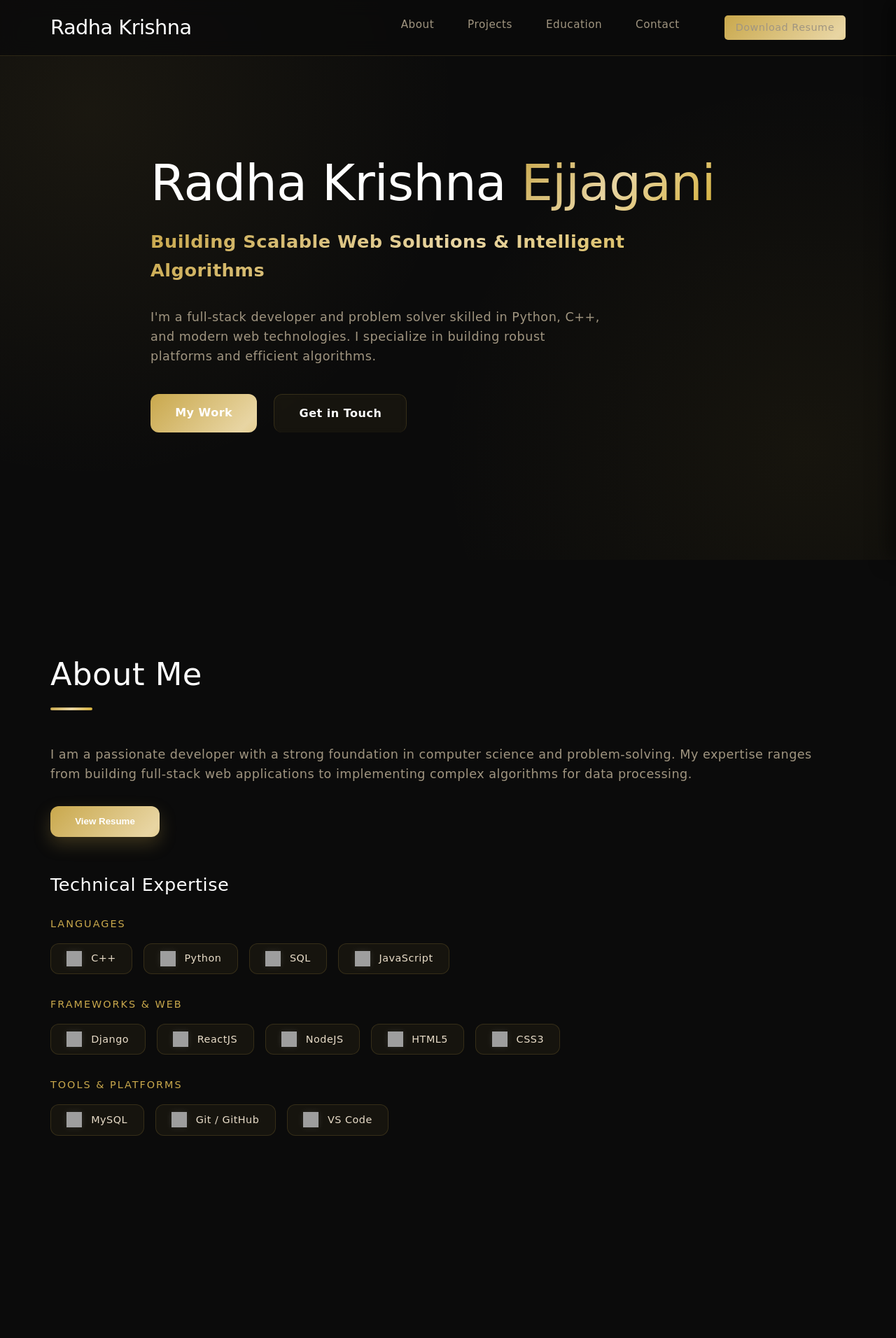
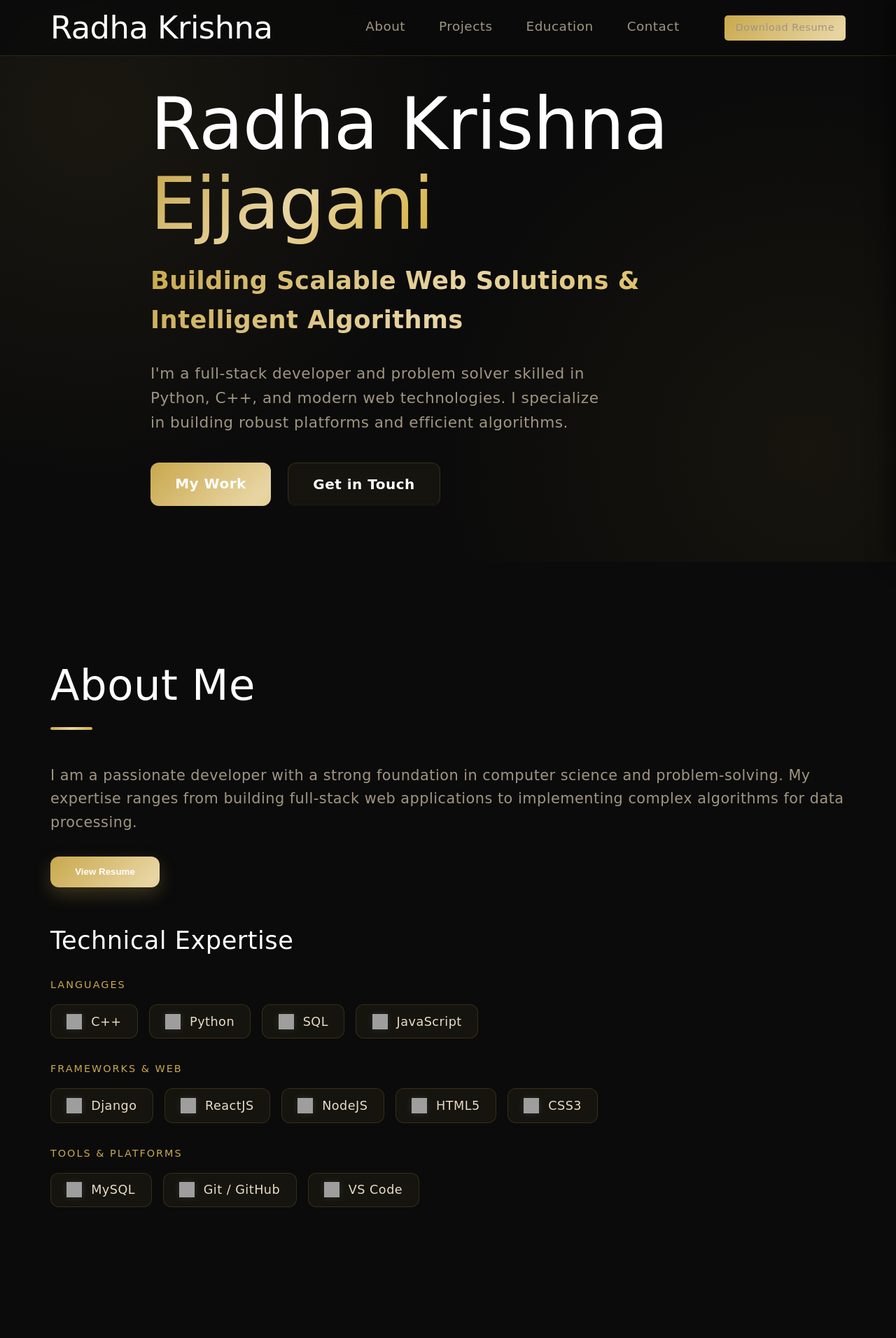
Before and after one commit to radhakrishna52/Portfolio, a Django app: page / in a window 1280 px wide. Shown: the top 1912 px of the page at 70% size. Run offline with Django 5.2, Linux system fonts and the light colour scheme; some web fonts are replaced; grey boxes are pictures that could not be loaded.

Commit message:
Increase all text sizes for Ephesis font readability

```diff
--- a/static/css/styles.css
+++ b/static/css/styles.css
@@ -29,6 +29,7 @@ body {
     line-height: 1.6;
     overflow-x: hidden;
     letter-spacing: 0.5px;
+    font-size: 1.25rem;
 }
 
 a,
@@ -80,7 +81,7 @@ h4,
 }
 
 .logo {
-    font-size: 1.8rem;
+    font-size: 2.8rem;
     color: white;
     text-decoration: none;
     letter-spacing: -0.5px;
@@ -103,7 +104,7 @@ h4,
     text-decoration: none;
     color: var(--text-muted);
     font-weight: 500;
-    font-size: 0.95rem;
+    font-size: 1.15rem;
     transition: var(--transition);
 }
 
@@ -131,7 +132,7 @@ h4,
 }
 
 .hero-title {
-    font-size: clamp(3rem, 10vw, 4.5rem);
+    font-size: clamp(4rem, 12vw, 6.5rem);
     line-height: 1.1;
     margin-bottom: 1.5rem;
     color: white;
@@ -139,7 +140,7 @@ h4,
 }
 
 .hero-subtitle-dev {
-    font-size: clamp(1.1rem, 3vw, 1.6rem);
+    font-size: clamp(1.5rem, 4vw, 2.2rem);
     background: var(--accent-gradient);
     -webkit-background-clip: text;
     background-clip: text;
@@ -156,7 +157,7 @@ h4,
 }
 
 .hero-subtitle {
-    font-size: 1.1rem;
+    font-size: 1.35rem;
     color: var(--text-muted);
     margin-bottom: 2.5rem;
     max-width: 650px;
@@ -210,7 +211,7 @@ h4,
 }
 
 .section-heading {
-    font-size: 2.8rem;
+    font-size: 3.8rem;
     margin-bottom: 4rem;
     color: white;
     position: relative;
@@ -259,13 +260,13 @@ h4,
 }
 
 .about-text p {
-    font-size: 1.1rem;
+    font-size: 1.3rem;
     color: var(--text-muted);
     margin-bottom: 2rem;
 }
 
 .subsection-title {
-    font-size: 1.6rem;
+    font-size: 2.2rem;
     margin: 3rem 0 1.5rem;
     color: white;
 }
@@ -293,7 +294,7 @@ h4,
     background: var(--glass);
     border: 1px solid var(--glass-border);
     border-radius: 12px;
-    font-size: 0.9rem;
+    font-size: 1.1rem;
     font-weight: 500;
     color: var(--text-main);
     display: flex;
@@ -400,7 +401,7 @@ h4,
 }
 
 .project-info h3 {
-    font-size: 1.5rem;
+    font-size: 2rem;
     margin-bottom: 0.8rem;
     color: white;
     display: flex;
@@ -425,7 +426,7 @@ h4,
 .project-info p {
     color: var(--text-muted);
     margin-bottom: 1.5rem;
-    font-size: 0.95rem;
+    font-size: 1.15rem;
     line-height: 1.6;
 }
 
@@ -502,7 +503,7 @@ h4,
 }
 
 .timeline-content h3 {
-    font-size: 1.3rem;
+    font-size: 1.8rem;
     margin-bottom: 0.4rem;
     color: white;
 }
@@ -619,7 +620,7 @@ h4,
 }
 
 .contact-card p {
-    font-size: 1.2rem;
+    font-size: 1.4rem;
     color: var(--text-muted);
     margin-bottom: 3rem;
     max-width: 650px;
```
